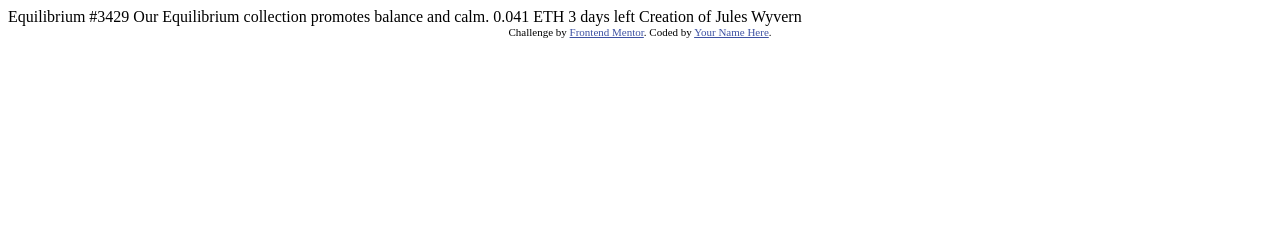
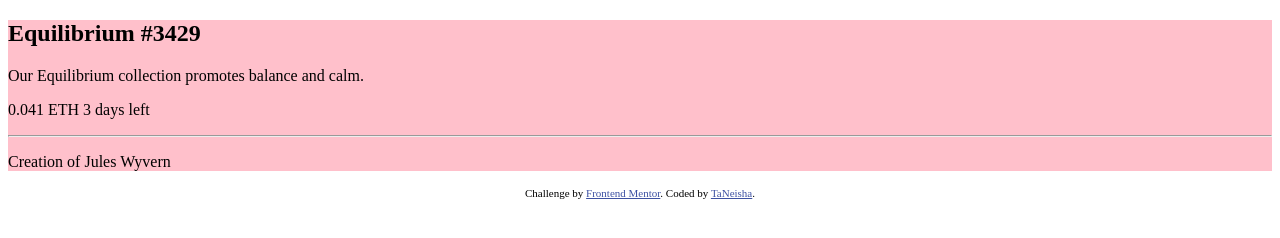
Before and after one commit to twilks18/nft-preview-card-component, a plain HTML site: page index.html in a window 1280 px wide. Drawn offline with Linux system fonts and the light colour scheme.

Commit message:
adding content initial update

```diff
--- a/index.html
+++ b/index.html
@@ -15,19 +15,33 @@
   </style>
 </head>
 <body>
+<!-- div -->
+<div style="background-color: pink;">
+  <h2> Equilibrium #3429</h2>
+  <p> Our Equilibrium collection promotes balance and calm.</p>
+  <p>
+    <span> 0.041 ETH</span> <span>3 days left</span>
+  </p>
+  <footer>
+    <hr>
+     <p>Creation of Jules Wyvern<p></p>
+  </footer>
+</div>
+<!-- header -->
 
-  Equilibrium #3429
 
-  Our Equilibrium collection promotes balance and calm.
+  <!-- paragraph -->
 
-  0.041 ETH
-  3 days left
+<!-- br -->
+<!-- two span tags? -->
 
-  Creation of Jules Wyvern
+
+<!-- footer -->
+
 
   <div class="attribution">
     Challenge by <a href="https://www.frontendmentor.io?ref=challenge" target="_blank">Frontend Mentor</a>.
-    Coded by <a href="#">Your Name Here</a>.
+    Coded by <a href="#">TaNeisha</a>.
   </div>
 </body>
 </html>
```
